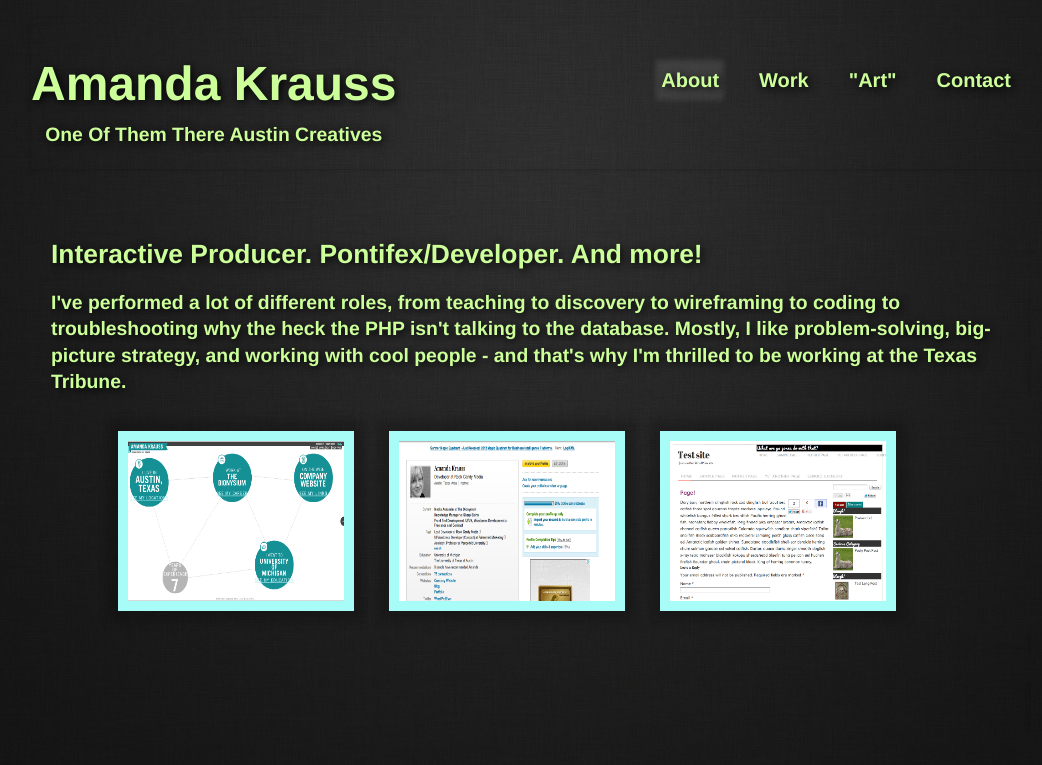
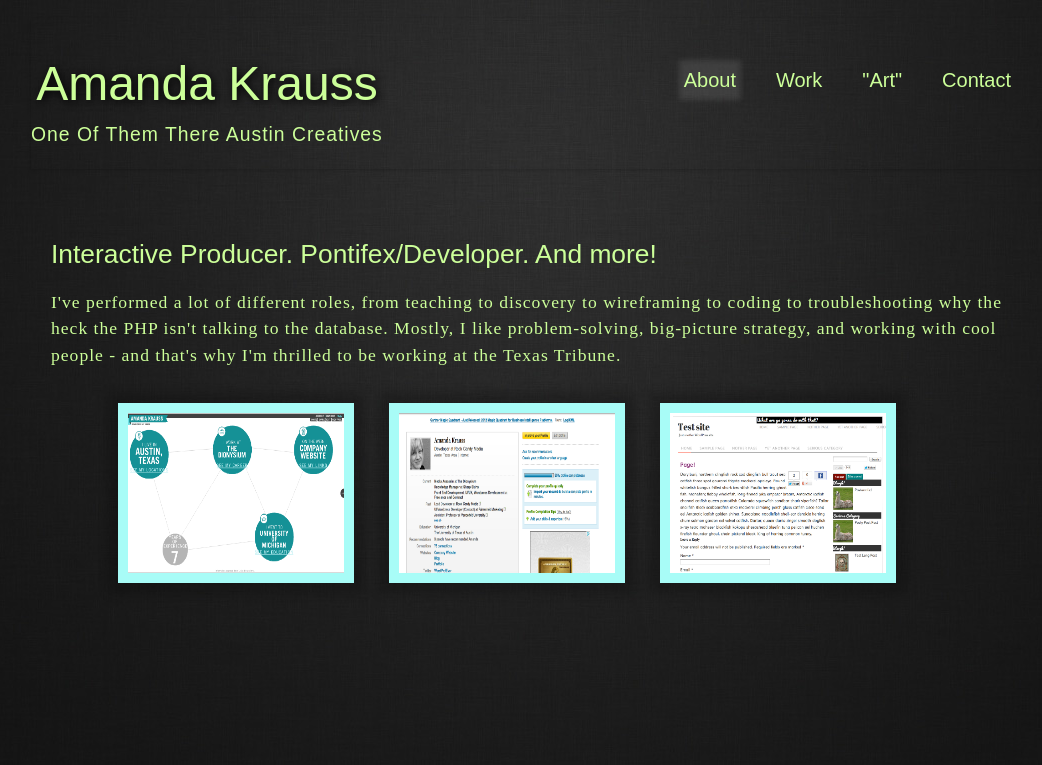
Before and after one commit to risatrix/AK_site, a PHP site: page / in a window 1280 px wide. Shown: the top 765 px of the page, without its empty margins (99-1141 px from the left). After the commit the page ends 583 px from the top, so only its background shows below. Run offline with PHP 8.4, Linux system fonts and the light colour scheme; some libraries are stand-ins or nearby versions.

Commit message:
wrestle with font once and for all

```diff
--- a/style/style.css
+++ b/style/style.css
@@ -16,12 +16,18 @@
 
 body {
 	font-size: 1.1em;
-    line-height: 1.5;
-    font-family: "futura-pt", sans-serif;
+  line-height: 1.5;
+  font-family: "futura-pt", sans-serif;
+  font-weight: 100;
 	background: #151515 url(../img/bg.png) no-repeat fixed 50% 0;
 	margin: 0;
 	padding: 0;
 	text-align: center;
+}
+
+h1, h2 {
+  font-weight: 100;
+  font-style: normal;
 }
 
 
@@ -31,11 +37,10 @@
  text-decoration: none;
 }
 
-*, #homeslider p {text-shadow:2px 2px 8px #000; font-family: "freight-sans-pro", Helvetica;}
 
 /*Structure*/
 #container {
-    width: 100%;
+  width: 100%;
 	max-width: 1020px;
 	margin: 0 auto;
 	text-align: left;
@@ -49,13 +54,14 @@
 #branding {float: left;}
 #branding h1 {text-align: center; margin-bottom: 0; padding-bottom: 0; margin: 0 auto; font-size:48px;
     text-shadow:2px 2px 8px #000 ;}
-#branding h2 {text-align: center;font-size: 1.1em; margin-top: 0; padding-top: 0; margin: 0 auto; padding-bottom: 20px;}
+#branding h2 {text-align: center;font-size: 1.1em; margin-top: 0; padding-top: 0; margin: 0 auto; padding-bottom: 20px; letter-spacing: 1px;}
 
 
 
 #branding a h1, #branding a:visited h1, #branding a h2, #branding a:visited h2, nav a, nav a:visited {
 	color: #ccff99;
 }
+
 
 /*Nav Styles*/
 #pagenav {float: right;}
@@ -80,7 +86,6 @@
 
 
 #pagenav li a {float: left; font-size: 20px;
-	font-weight: bold;
 	margin-right: 2em;
  	 }
 
@@ -89,6 +94,12 @@
 /*Page Content*/
 
 
+#homeslider p {
+  font-weight: 100;
+  font-family: 'freight-sans-pro';
+  letter-spacing: 1px;
+  font-size: 1em;
+}
 
 #content {
 	padding: 40px 20px 20px 20px;
```
Also changed, not shown: 1 other file.
